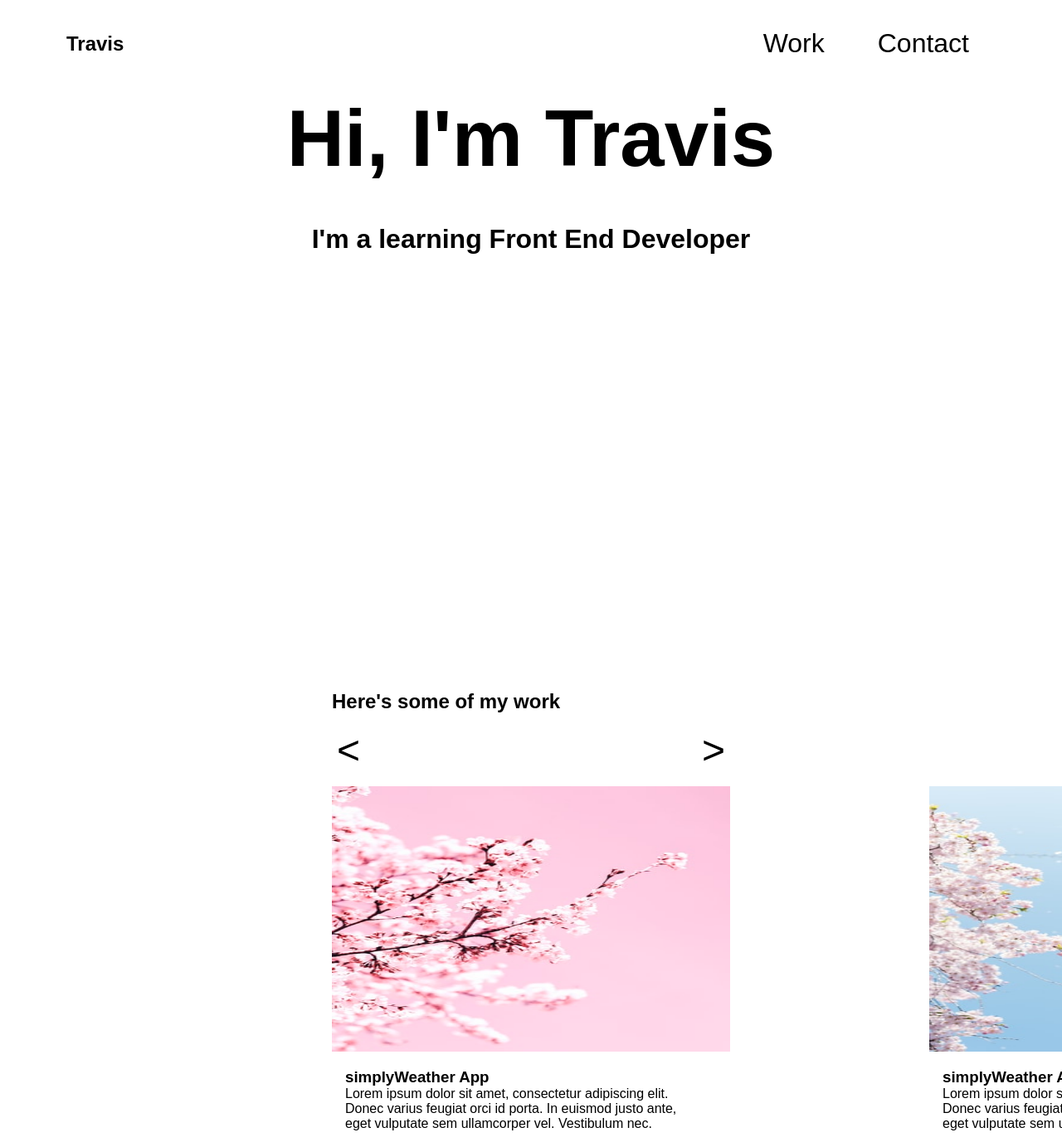
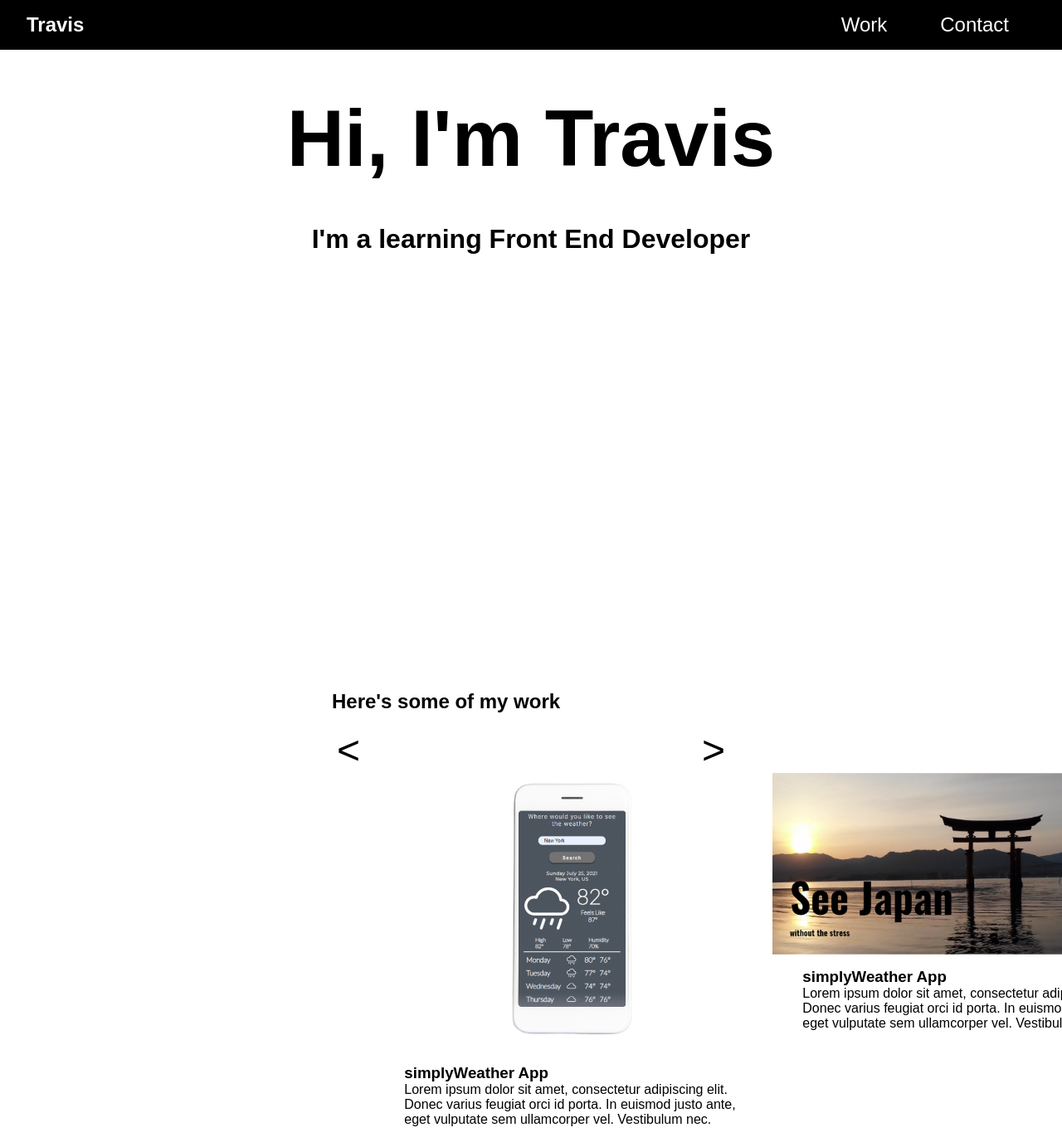
Before and after one commit to tpanzini/tpanzini.github.io, a plain HTML site: page index.html in a window 1280 px wide. Shown: the top 1383 px of the page at 83% size. Drawn offline with Linux system fonts and the light colour scheme.

Commit message:
edited slider

```diff
--- a/index.html
+++ b/index.html
@@ -34,10 +34,33 @@
           <div class="slider-container">
             <div class="image-container">
               <div class="slide-1 slide">
+                <img class="image image-1" src="/simply-weather.JPG" />
+                <div class="slide-content-box">
+                  <h3 class="slider-desc-title">simplyWeather App</h3>
+                  <p class="slider-description">
+                    Lorem ipsum dolor sit amet, consectetur adipiscing elit.
+                    Donec varius feugiat orci id porta. In euismod justo ante,
+                    eget vulputate sem ullamcorper vel. Vestibulum nec.
+                  </p>
+                </div>
+              </div>
+              <div class="slide-2 slide slide-not-in-frame">
+                <img class="image image-2" src="/travel-japan-screenshot.PNG" />
+                <div class="slide-content-box">
+                  <h3 class="slider-desc-title">simplyWeather App</h3>
+                  <p class="slider-description">
+                    Lorem ipsum dolor sit amet, consectetur adipiscing elit.
+                    Donec varius feugiat orci id porta. In euismod justo ante,
+                    eget vulputate sem ullamcorper vel. Vestibulum nec.
+                  </p>
+                </div>
+              </div>
+              <div class="slide-3 slide slide-not-in-frame">
                 <img
-                  class="image image-1"
-                  alt="Tokyo"
-                  src="/cherry-blossom-1.jpg"
+                  class="image"
+                  src="/cherry-blossom-4.jpeg"
+                  height="20rem"
+                  width="30rem"
                 />
                 <div class="slide-content-box">
                   <h3 class="slider-desc-title">simplyWeather App</h3>
@@ -48,30 +71,13 @@
                   </p>
                 </div>
               </div>
-              <div class="slide-2 slide slide-not-in-frame">
-                <img class="image" src="/cherry-blossom-3.jpg" />
-                <div class="slide-content-box">
-                  <h3 class="slider-desc-title">simplyWeather App</h3>
-                  <p class="slider-description">
-                    Lorem ipsum dolor sit amet, consectetur adipiscing elit.
-                    Donec varius feugiat orci id porta. In euismod justo ante,
-                    eget vulputate sem ullamcorper vel. Vestibulum nec.
-                  </p>
-                </div>
-              </div>
-              <div class="slide-3 slide slide-not-in-frame">
-                <img class="image" src="/cherry-blossom-4.jpeg" />
-                <div class="slide-content-box">
-                  <h3 class="slider-desc-title">simplyWeather App</h3>
-                  <p class="slider-description">
-                    Lorem ipsum dolor sit amet, consectetur adipiscing elit.
-                    Donec varius feugiat orci id porta. In euismod justo ante,
-                    eget vulputate sem ullamcorper vel. Vestibulum nec.
-                  </p>
-                </div>
-              </div>
               <div class="slide-4 slide slide-not-in-frame">
-                <img class="image" src="/cherry-blossom-1.jpg" />
+                <img
+                  class="image"
+                  src="/cherry-blossom-1.jpg"
+                  height="20rem"
+                  width="30rem"
+                />
                 <div class="slide-content-box">
                   <h3 class="slider-desc-title">simplyWeather App</h3>
                   <p class="slider-description">
--- a/styles.css
+++ b/styles.css
@@ -12,8 +12,9 @@ body {
 }
 
 .top-bar {
-  background-color: #ffffff;
-  padding: 0 5rem;
+  color: white;
+  background-color: black;
+  padding: 0rem 2rem;
   display: flex;
   align-items: center;
   justify-content: space-between;
@@ -25,7 +26,7 @@ body {
 .sticky {
   position: fixed;
   top: 0;
-  padding-top: 2px;
+  /* padding-top: 2px; */
 }
 
 .nav-list {
@@ -34,8 +35,8 @@ body {
 
 .nav-item {
   list-style: none;
-  margin: 2rem;
-  font-size: 2rem;
+  margin: 1rem 2rem;
+  font-size: 1.5rem;
 }
 
 .hero-section {
@@ -79,15 +80,29 @@ body {
   left: 30%; */
 }
 
-.slide img {
+/* .slide img {
   height: 20rem;
   width: 30rem;
+} */
+
+.image-1 {
+  width: 10rem;
+  height: auto;
+}
+
+.image-2 {
+  width: 30rem;
+  height: auto;
 }
 
 .slider-container {
   display: flex;
-  height: 20rem;
-  width: 30rem;
+}
+
+.slide {
+  display: flex;
+  flex-direction: column;
+  align-items: center;
 }
 
 .slide-content-box {
@@ -101,7 +116,7 @@ body {
 
 .slide-2 {
   position: absolute;
-  transform: translateX(45rem);
+  transform: translateX(30rem);
 }
 .slide-3 {
   position: absolute;
@@ -115,7 +130,7 @@ body {
 .button-container {
   display: flex;
   justify-content: space-between;
-  margin: 1.5rem 0;
+  margin: 1.5rem 0 0.5rem 0;
 }
 
 .btn {
```
Also changed, not shown: simply-weather.JPG (added), travel-japan-screenshot.PNG (added), travel-japan.JPG (added).
